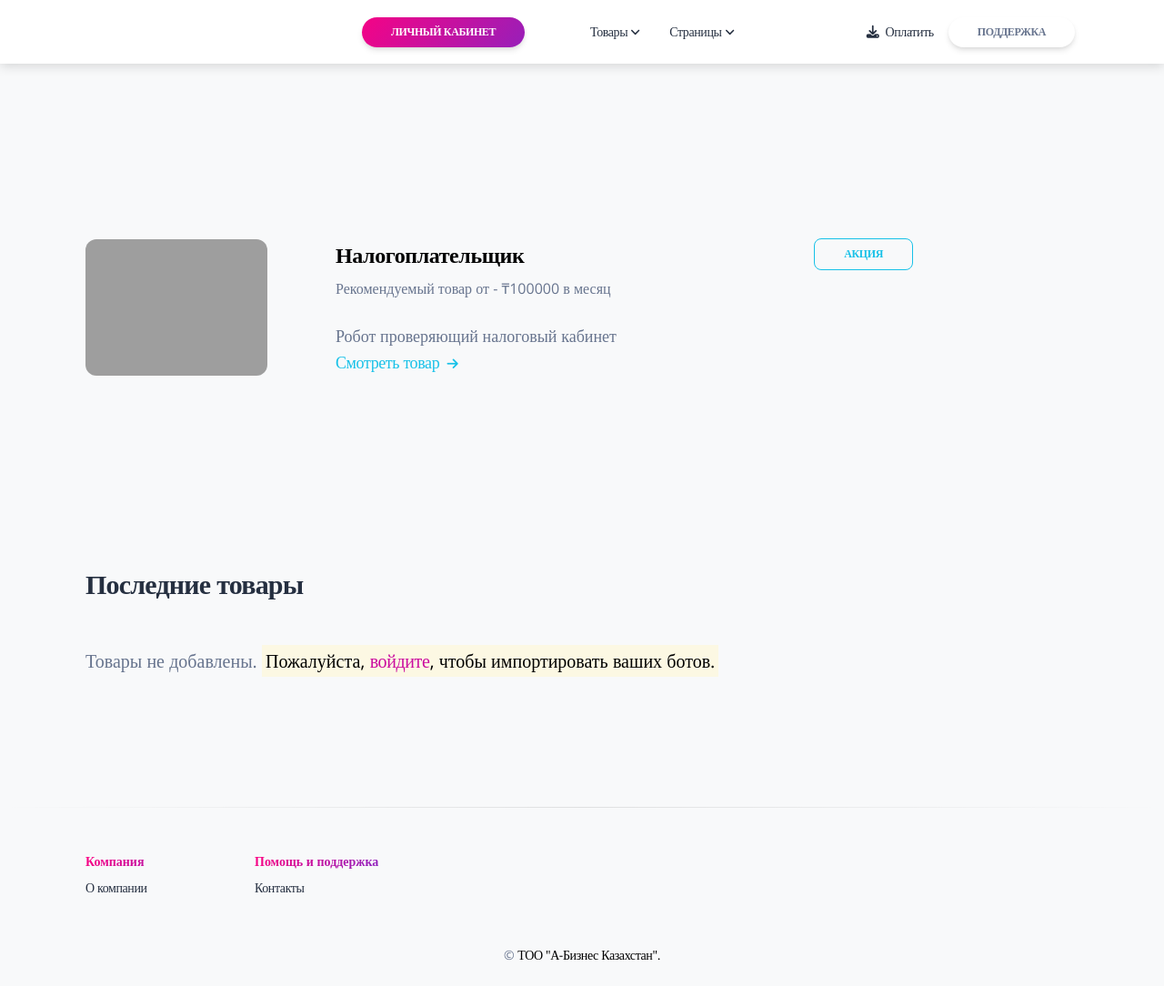
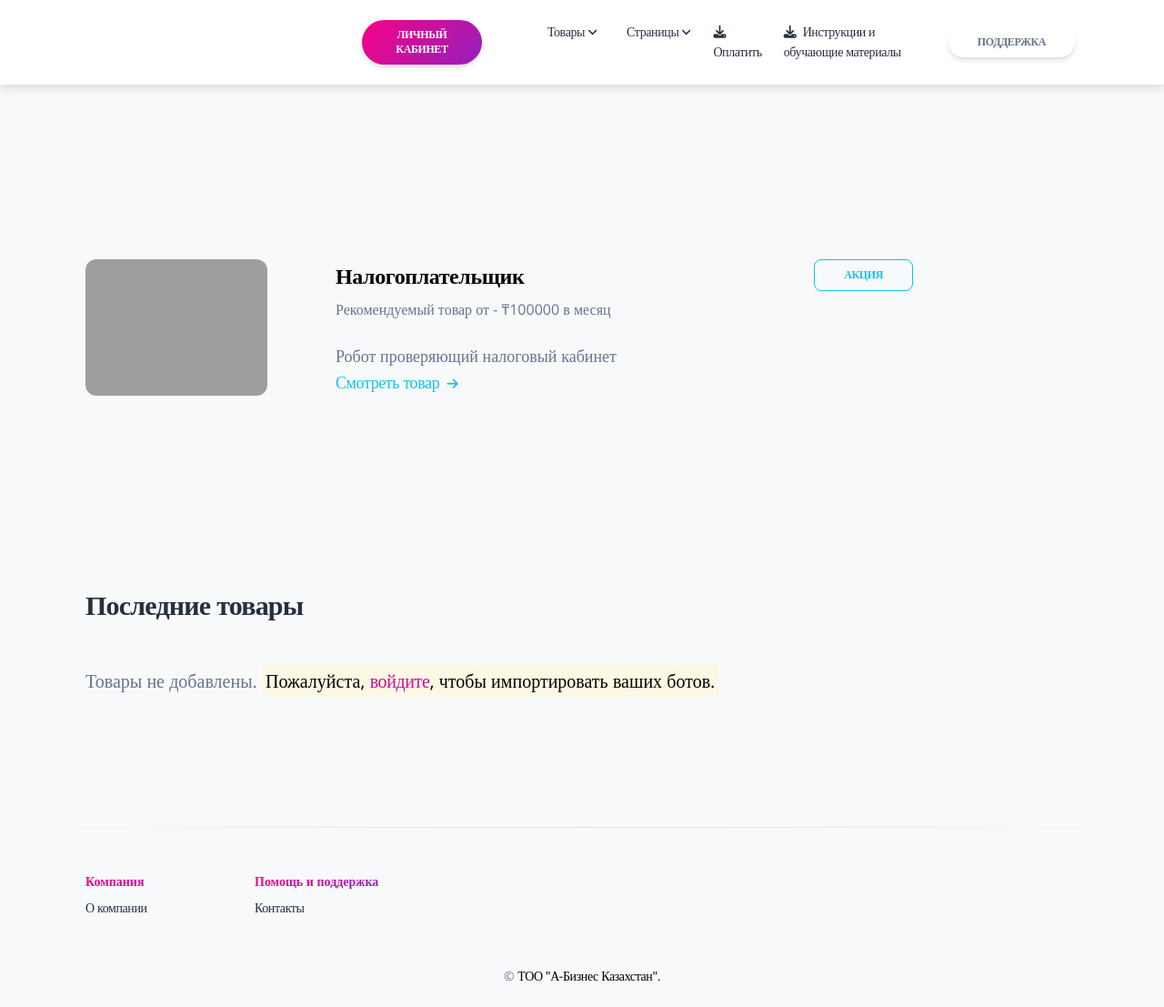
Before and after one commit to im-heimu/ecommerce-flask-stripe, a Flask app: page /products/ in a window 1280 px wide. Shown: the whole page at 91% size. Before the commit the page ends 1056 px from the top, so only its background shows below. Run offline with Flask 3, Linux system fonts and the light colour scheme; parts of the project's set-up code (start-up, migrations or seed data) failed here and were passed over; some libraries are stand-ins or nearby versions; grey boxes are pictures that could not be loaded.

Commit message:
feat: update new link

```diff
--- a/app/templates/includes/navigation-light.html
+++ b/app/templates/includes/navigation-light.html
@@ -228,6 +228,13 @@
             </a>
           </li>
 
+          <li class="nav-item ms-lg-auto">
+            <a class="nav-link nav-link-icon me-2" href="https://youtu.be/ARTKINdbpeM?si=ny-BqPdgUiuqG66C" target="_blank">
+              <i class="fa fa-download me-1"></i>
+              <p class="d-inline text-sm z-index-1 font-bold" data-bs-toggle="tooltip" data-bs-placement="bottom" title="Оплатить">Инструкции и обучающие материалы</p>
+            </a>
+          </li>
+
           {% if current_user.is_authenticated %}
             <li class="nav-item my-auto ms-3 ms-lg-0">
               <a href="{{ url_for('logout') }}" class="btn btn-sm  bg-white  btn-round mb-0 me-1 mt-2 mt-md-0">Выйти</a>
```
Also changed, not shown: app/templates/includes/navigation.html (+0 -7 lines).
